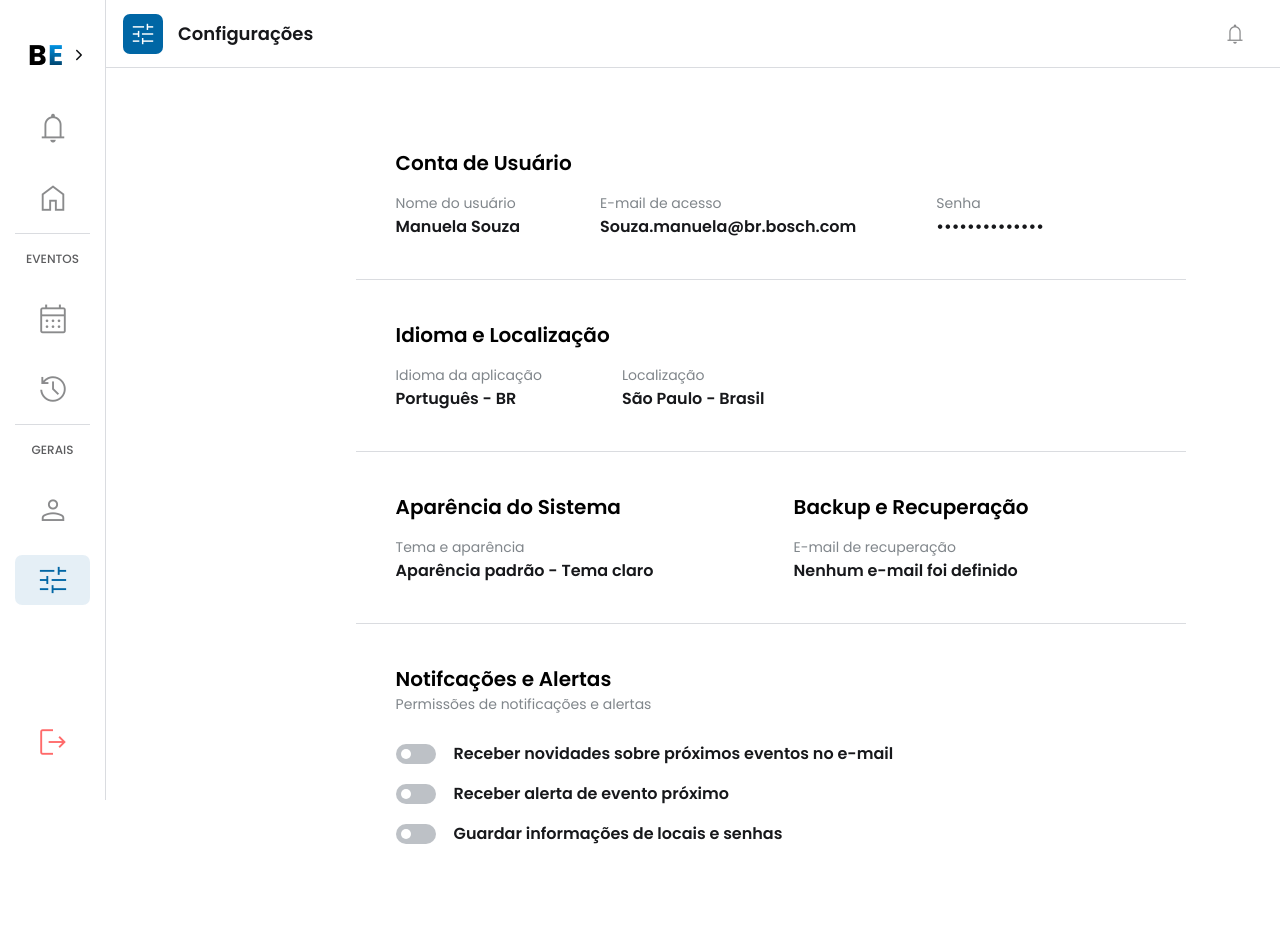
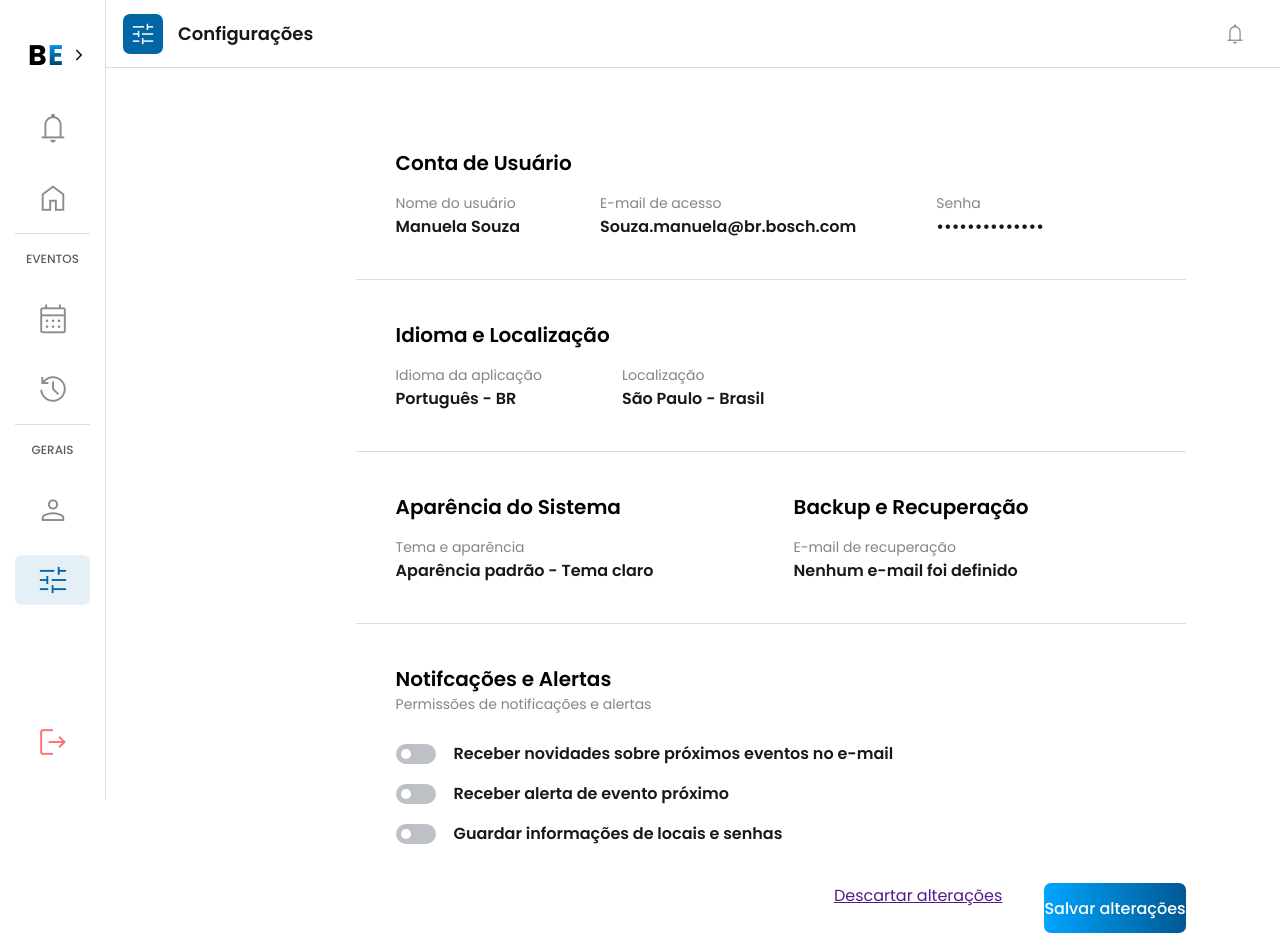
Before and after one commit to EsyProject/EsyFrontend, a React (Vite) app: page /settings in a window 1280 px wide. Before the commit the page ends 858 px from the top, so only its background shows below. Built offline with nearby package versions, Linux system fonts and the light colour scheme.

Commit message:
feat: adding two buttons on the settings page

```diff
--- a/src/pages/Settings/Settings.css
+++ b/src/pages/Settings/Settings.css
@@ -103,3 +103,16 @@
 .toggle-btn.toggled .thumb {
   left: calc(100% - 15px);
 }
+
+.button-container {
+  display: flex;
+  align-items: center;
+  justify-content: end;
+  gap: 42px;
+}
+
+.section-button a {
+  color: #0091E0;
+  font-weight: 600;
+  text-decoration: none;
+}
--- a/src/pages/Settings/Settings.jsx
+++ b/src/pages/Settings/Settings.jsx
@@ -1,6 +1,7 @@
 import { useState } from "react";
 import PropTypes from "prop-types";
 import { Sidebar, Navbar } from "../../pages/index";
+import { Link } from "react-router-dom";
 import "./Settings.css";
 
 const Settings = () => {
@@ -141,6 +142,15 @@ const Settings = () => {
           <h4>Guardar informações de locais e senhas</h4>
         </div>
       </div>
+
+      <div className="section-container">
+        <div className="button-container">
+          <a href="">Descartar alterações</a>
+          <Link to="/historic" className="custom-button">
+            Salvar alterações
+          </Link>
+        </div>
+      </div>
     </div>
   );
 };
```
